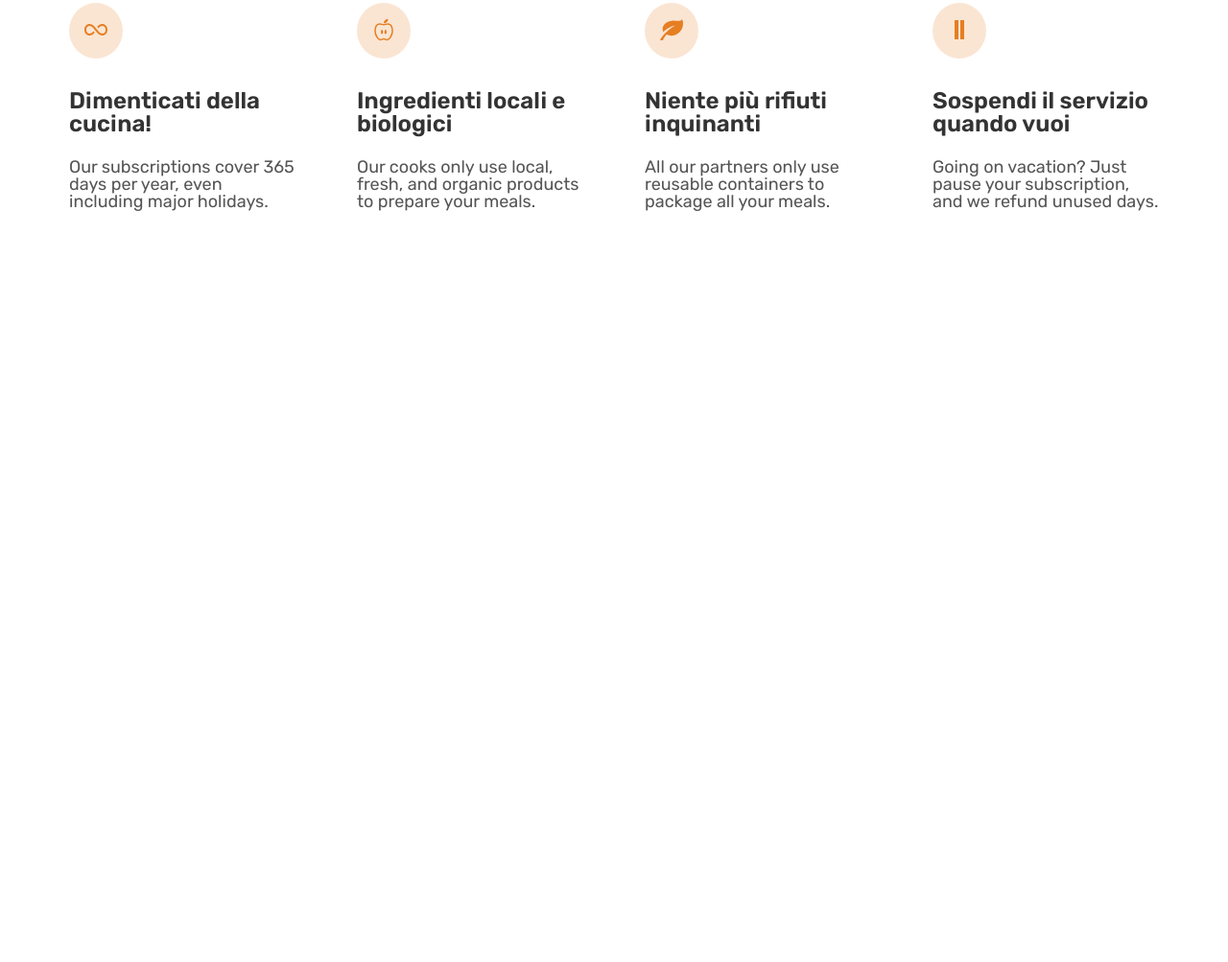
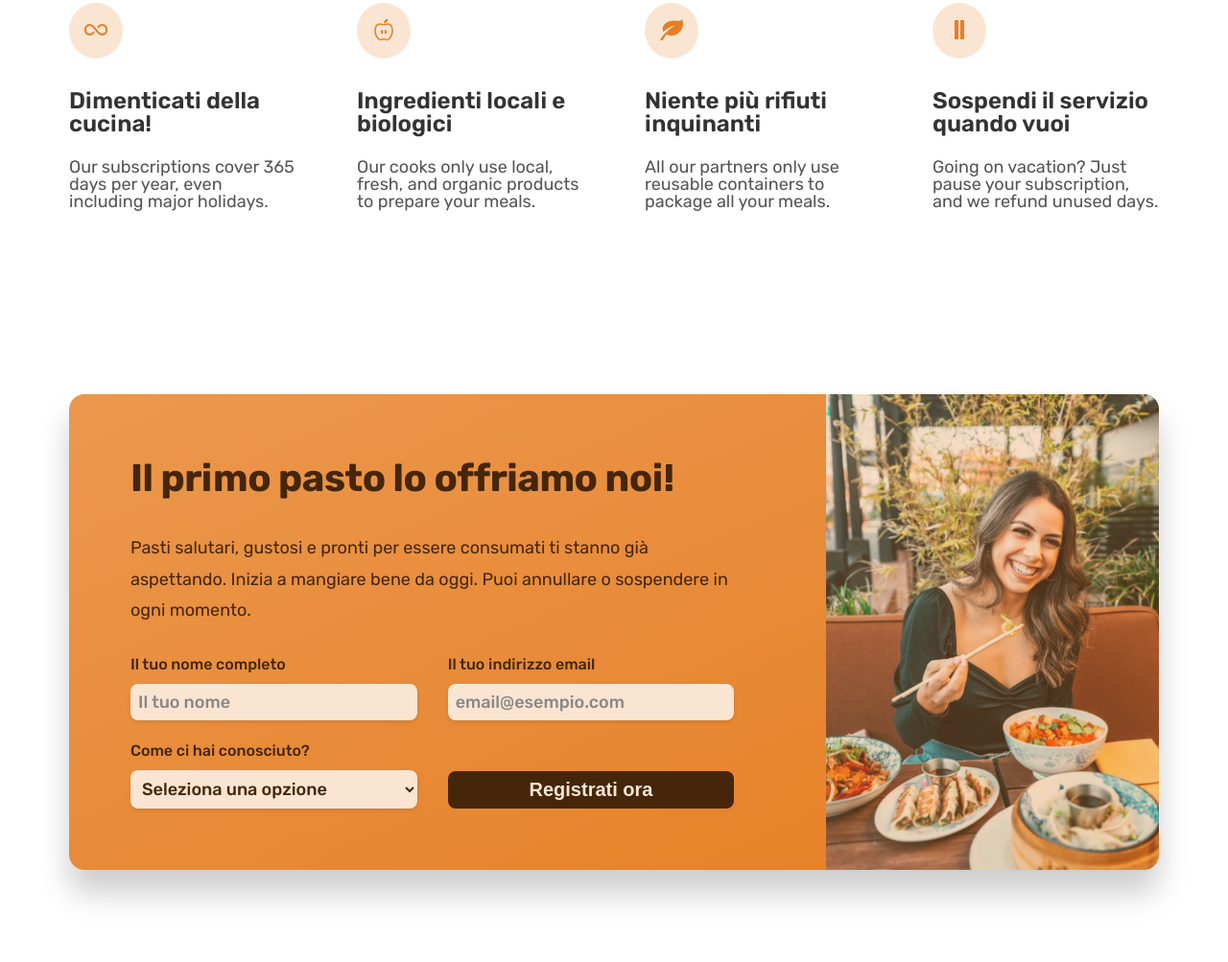
Before and after one commit to antoniocolagreco/Omnifood, a plain HTML site: page index.html in a window 1280 px wide. Shown: the part 5384-6387 px from the top of the page at 96% size. Before the commit the page ends 5699 px from the top, so only its background shows below. Drawn offline with Linux system fonts and the light colour scheme.

Commit message:
CTA Section

```diff
--- a/css/general.css
+++ b/css/general.css
@@ -43,6 +43,11 @@ html {
   box-sizing: border-box;
   padding: 0;
   margin: 0;
+}
+
+*:focus {
+  outline: none;
+  box-shadow: 0 0 0 0.8rem rgba(230, 125, 34, 0.5);
 }
 
 body {
@@ -157,6 +162,8 @@ strong {
   font-size: 2rem;
   font-weight: 600;
   transition: all ease-in-out 0.2s;
+  cursor: pointer;
+  border: none;
 }
 
 .btn.secondary {
@@ -196,6 +203,21 @@ strong {
   box-shadow: 0 0.5rem 0.5rem 0 rgba(0, 0, 0, 0.2);
 }
 
+.btn.form {
+  background-color: #45260a;
+  color: #fae5d3;
+  align-self: end;
+  padding: 0.8rem 1.6rem;
+  border-radius: 0.8rem;
+}
+
+.btn.form:hover,
+.btn.form:active {
+  background-color: #fff;
+  color: #45260a;
+  box-shadow: 0 0.2rem 0.4rem 0 rgba(0, 0, 0, 0.1);
+}
+
 /********************************/
 /* HELPER CLASSES */
 /********************************/
--- a/css/style.css
+++ b/css/style.css
@@ -528,9 +528,6 @@
   line-height: 1.6;
 }
 
-.feature {
-}
-
 .feature-icon {
   height: 2.4rem;
   width: 2.4rem;
@@ -557,3 +554,85 @@
   font-size: 1.8rem;
   line-height: 1.8rem;
 }
+
+/********************************/
+/* SECTION CALL TO ACTION */
+/********************************/
+
+.section-cta {
+  background-color: #fff;
+  padding: 9.6rem 0;
+}
+
+.cta {
+  display: grid;
+  grid-template-columns: 2fr 1fr;
+  gap: 9.6em;
+  /* height: 50rem; */
+  background-color: #e67e22;
+  box-shadow: 0 2.4rem 3.2rem 0 rgba(0, 0, 0, 0.2);
+  border-radius: 1.6rem;
+  background-image: linear-gradient(to right bottom, #eb984e, #e67e22);
+  overflow: hidden;
+  /* padding: 3.2rem; */
+}
+
+.cta-text-box {
+  color: #45260a;
+  padding: 6.4rem 0 6.4rem 6.4rem;
+}
+
+.cta-text-box .heading-2 {
+  color: #45260a;
+  margin-bottom: 3.2rem;
+}
+
+.cta-text {
+  font-size: 1.8rem;
+  line-height: 1.8;
+}
+
+.cta-form {
+  margin-top: 3.2rem;
+  display: grid;
+  grid-template-columns: 1fr 1fr;
+  column-gap: 3.2rem;
+  row-gap: 2.4rem;
+}
+
+.cta-form label {
+  display: block;
+  font-size: 1.6rem;
+  font-weight: 500;
+  line-height: 1.6rem;
+  margin-bottom: 1.2rem;
+}
+
+.cta-form input,
+.cta-form select {
+  width: 100%;
+  padding: 0.8rem;
+  font-size: 1.8rem;
+  font-weight: 500;
+  font-family: inherit;
+  color: inherit;
+  border: none;
+  border-radius: 0.8rem;
+  background-color: #fae5d3;
+  box-shadow: 0 0.2rem 0.4rem 0 rgba(0, 0, 0, 0.1);
+}
+
+.cta-form input::placeholder {
+  color: #888;
+}
+
+.cta-form *:focus {
+  outline: none;
+  box-shadow: 0 0 0 0.8rem rgba(250, 229, 211, 0.5);
+}
+
+.cta-img-box {
+  background-image: linear-gradient(to right bottom, rgba(235, 151, 78, 0.3), rgba(230, 125, 34, 0.3)), url(./../img/eating.jpg);
+  background-size: cover;
+  /* border-radius: 1.6rem; */
+}
--- a/index.html
+++ b/index.html
@@ -418,6 +418,43 @@
           </div>
         </div>
       </section>
+
+      <section class="section-cta">
+        <div class="container">
+          <div class="cta">
+            <div class="cta-text-box">
+              <h2 class="heading-2">Il primo pasto lo offriamo noi!</h2>
+              <p class="cta-text">Pasti salutari, gustosi e pronti per essere consumati ti stanno già aspettando. Inizia a mangiare bene da oggi. Puoi annullare o sospendere in ogni momento.</p>
+              <form class="cta-form" action="#">
+                <div>
+                  <label for="nome">Il tuo nome completo</label>
+                  <input id="nome" type="text" placeholder="Il tuo nome" required />
+                </div>
+                <div>
+                  <label for="email">Il tuo indirizzo email</label>
+                  <input id="email" type="email" placeholder="email@esempio.com" required />
+                </div>
+                <div>
+                  <label for="select-where">Come ci hai conosciuto?</label>
+                  <div class="custom-select">
+                    <select id="select-where" required>
+                      <option value="">Seleziona una opzione</option>
+                      <option value="0">Conoscenti e amici</option>
+                      <option value="1">Video su YouTube</option>
+                      <option value="2">Podcast</option>
+                      <option value="3">Facebook ads</option>
+                      <option value="4">Others</option>
+                    </select>
+                  </div>
+                </div>
+
+                <button class="btn form">Registrati ora</button>
+              </form>
+            </div>
+            <div class="cta-img-box" role="img" aria-label="Donna che mangia sorridendo"></div>
+          </div>
+        </div>
+      </section>
     </main>
   </body>
 </html>
```
Also changed, not shown: 1 other file.
